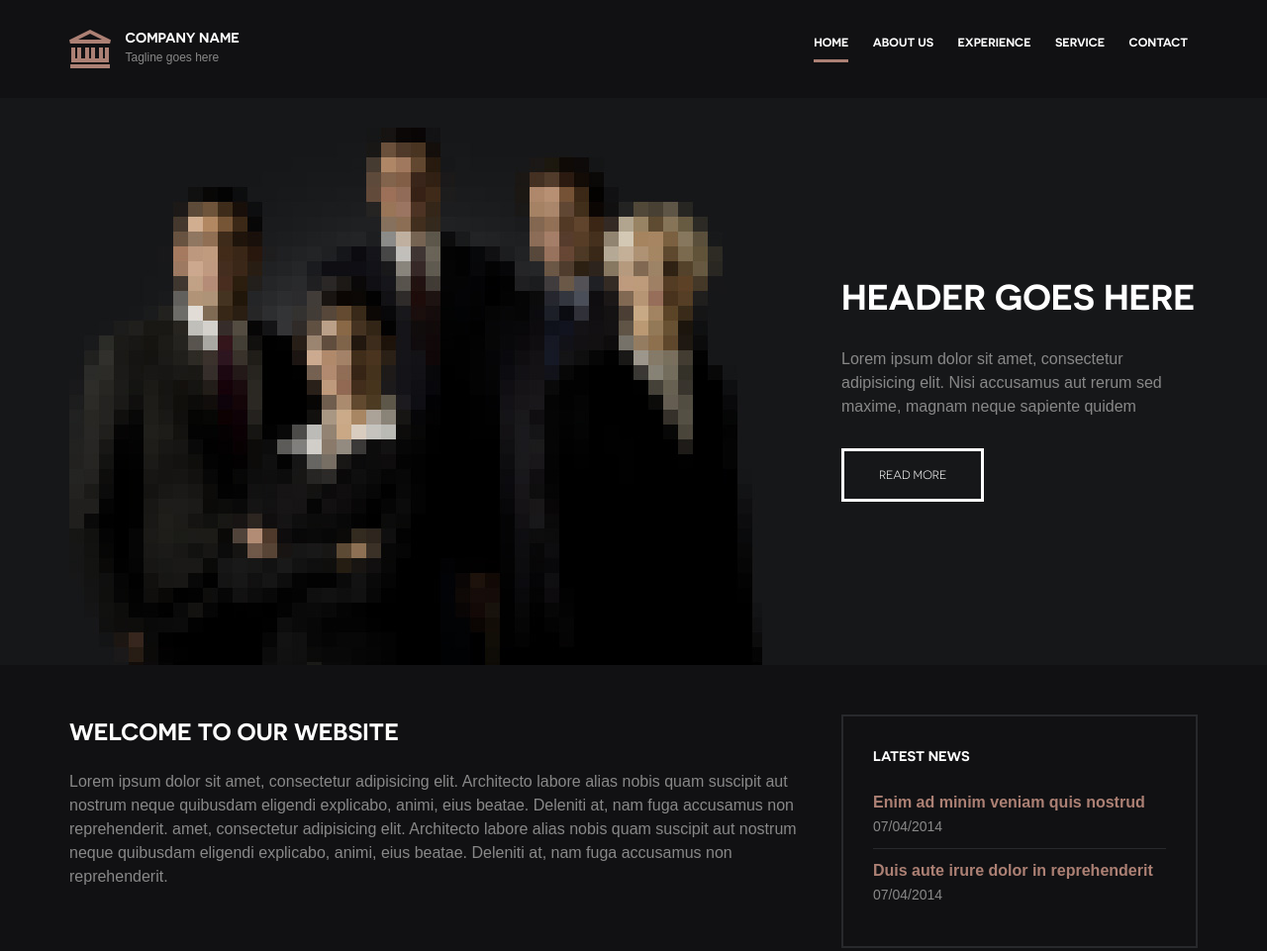
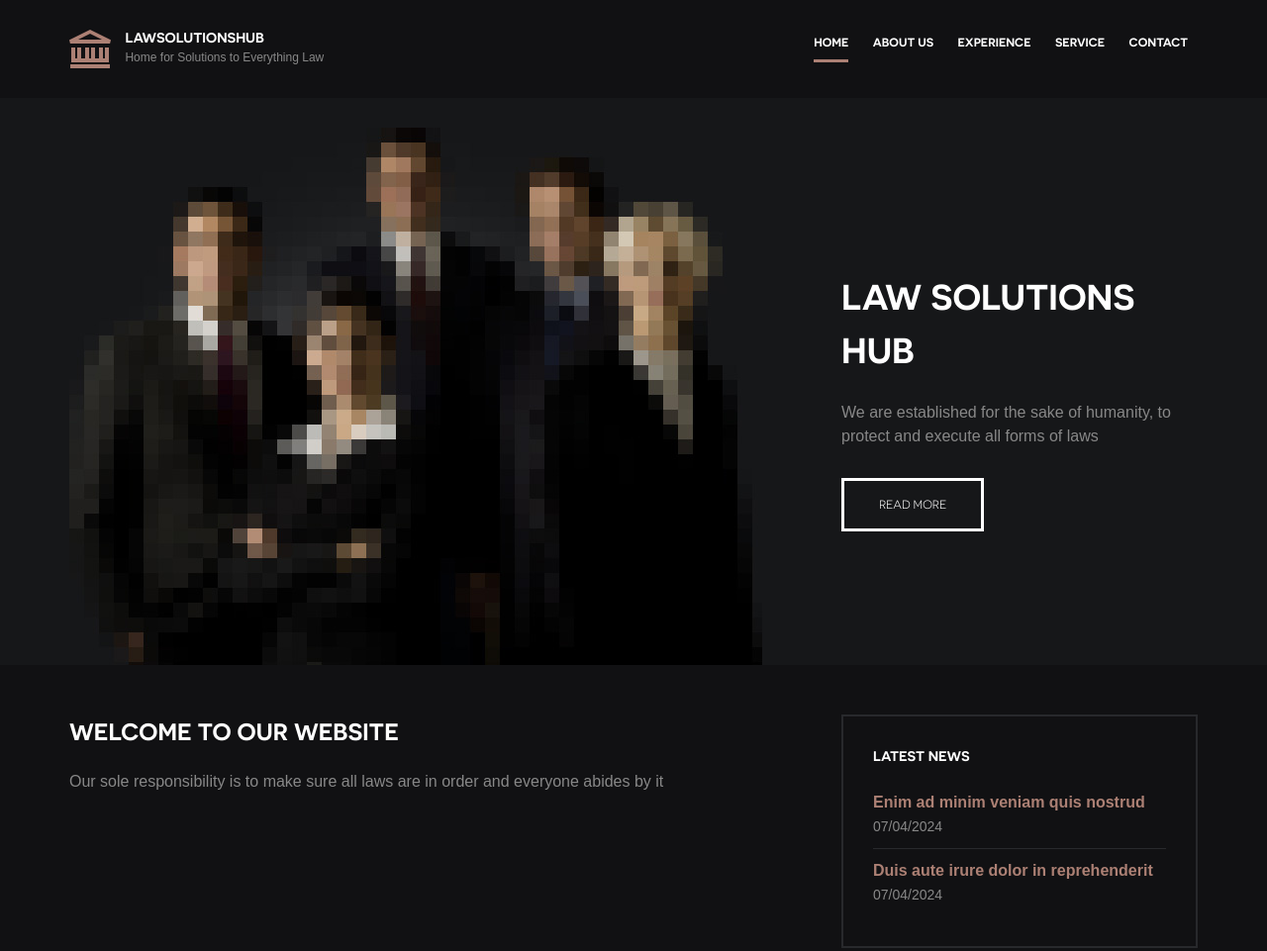
Before and after one commit to deprofxi/lawsolutions, a plain HTML site: page index.html in a window 1280 px wide. Shown: the top 961 px of the page at 99% size. Drawn offline with Linux system fonts and the light colour scheme.

Commit message:
Update index.html

```diff
--- a/index.html
+++ b/index.html
@@ -5,7 +5,7 @@
 		<meta http-equiv="X-UA-Compatible" content="IE=edge">
 		<meta name="viewport" content="width=device-width, initial-scale=1.0,maximum-scale=1">
 
-		<title>Lawyers</title>
+		<title>Home || Law Solutions Hub</title>
 
 		<!-- Loading third party fonts -->
 		<link href="fonts/font-awesome.min.css" rel="stylesheet" type="text/css">
@@ -31,8 +31,8 @@
 					<a href="index.html" id="branding">
 						<img src="images/logo.png" alt="Company Name" class="logo">
 						<div class="branding-copy">
-							<h1 class="site-title">Company Name</h1>
-							<small class="site-description">Tagline goes here</small>
+							<h1 class="site-title">LawSolutionsHub</h1>
+							<small class="site-description">Home for Solutions to Everything Law</small>
 						</div>
 					</a>
 
@@ -59,8 +59,8 @@
 							</div>
 							<div class="col-md-4">
 								<div class="hero-content">
-									<h1 class="hero-title">Header Goes Here</h1>
-									<p>Lorem ipsum dolor sit amet, consectetur adipisicing elit. Nisi accusamus aut rerum sed maxime, magnam neque sapiente quidem</p>
+									<h1 class="hero-title">Law Solutions Hub</h1>
+									<p>We are established for the sake of humanity, to protect and execute all forms of laws</p>
 									<a href="#" class="button">Read more</a>
 								</div>
 							</div>
@@ -73,7 +73,7 @@
 						<div class="row">
 							<div class="col-md-8">
 								<h2>Welcome to our website</h2>
-								<p>Lorem ipsum dolor sit amet, consectetur adipisicing elit. Architecto labore alias nobis quam suscipit aut nostrum neque quibusdam eligendi explicabo, animi, eius beatae. Deleniti at, nam fuga accusamus non reprehenderit.  amet, consectetur adipisicing elit. Architecto labore alias nobis quam suscipit aut nostrum neque quibusdam eligendi explicabo, animi, eius beatae. Deleniti at, nam fuga accusamus non reprehenderit.</p>
+								<p>Our sole responsibility is to make sure all laws are in order and everyone abides by it</p>
 							</div>
 							<div class="col-md-4">
 								<div class="latest-news">
@@ -81,11 +81,11 @@
 									<ul>
 										<li>
 											<h3 class="entry-title"><a href="#">Enim ad minim veniam quis nostrud</a></h3>
-											<small class="date">07/04/2014</small>
+											<small class="date">07/04/2024</small>
 										</li>
 										<li>
 											<h3 class="entry-title"><a href="#">Duis aute irure dolor in reprehenderit</a></h3>
-											<small class="date">07/04/2014</small>
+											<small class="date">07/04/2024</small>
 										</li>
 									</ul>
 								</div> <!-- .latest-news -->
```
